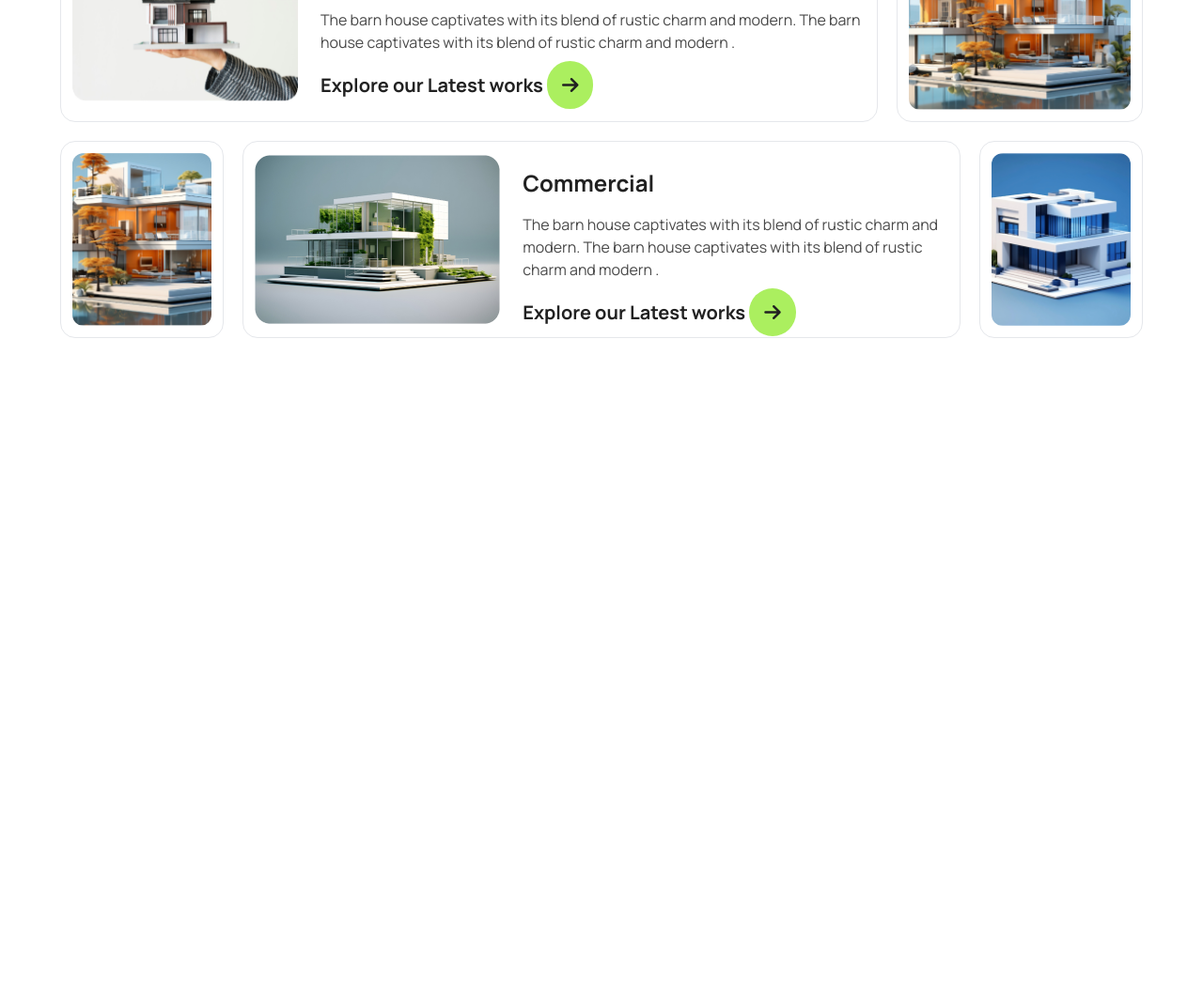
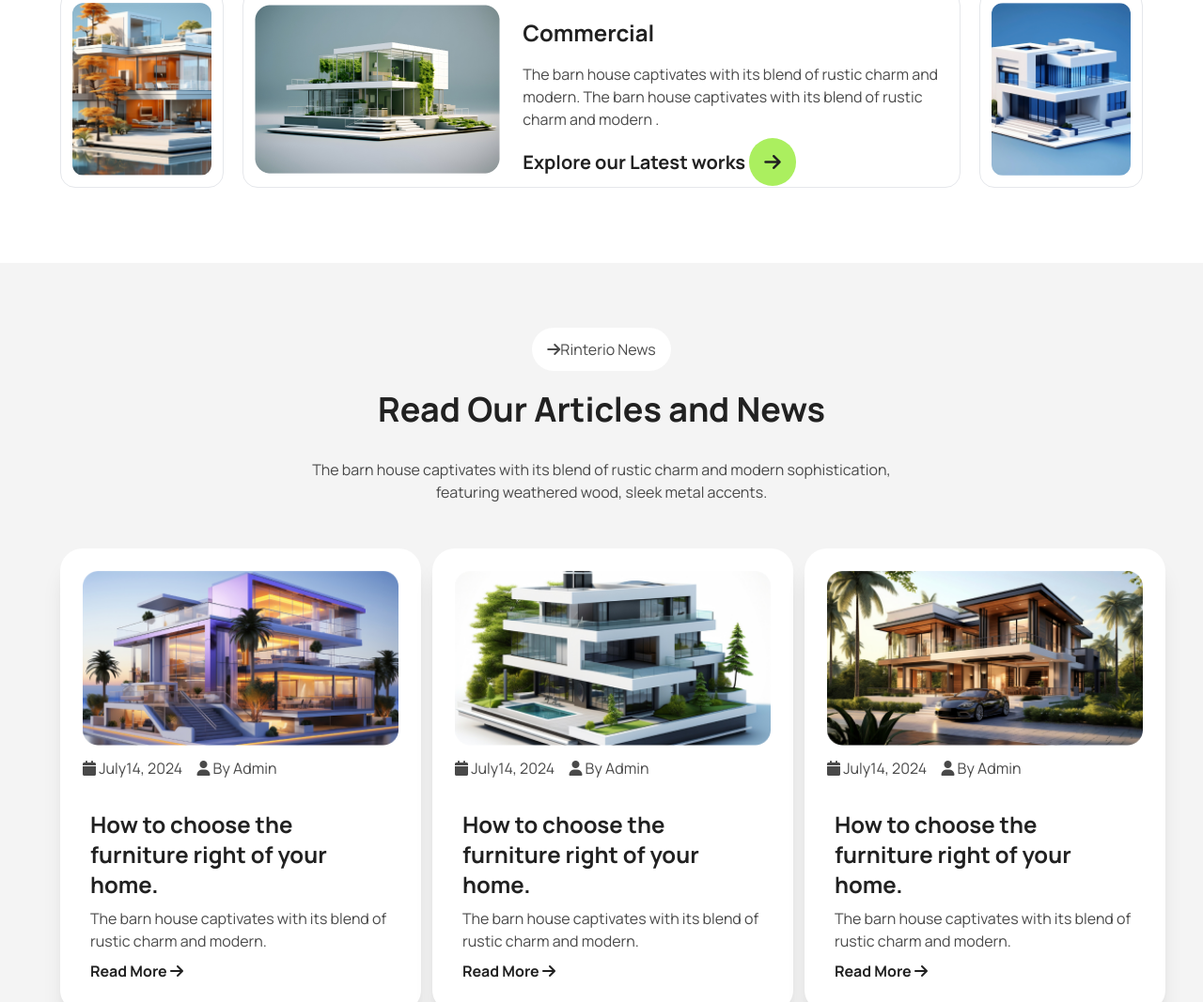
Before and after one commit to bishalsaha-official/Rinterio-Website, a plain HTML site: page index.html in a window 1280 px wide. Shown: the part 3006-4073 px from the top of the page at 94% size. Before the commit the page ends 3446 px from the top, so only its background shows below. Drawn offline with nearby package versions, Linux system fonts and the light colour scheme.

Commit message:
Read Our Articles and News Section

```diff
--- a/index.html
+++ b/index.html
@@ -125,7 +125,7 @@
         </section>
 
         <!-- Count Section -->
-        <section class="max-w-6xl mx-auto my-20 py-16 px-10 bg-white flex justify-between rounded-2xl">
+        <section class="max-w-6xl mx-auto py-16 px-10 bg-white flex justify-between rounded-2xl">
             <div class="text-center">
                 <i class="fa-solid fa-message text-4xl"></i>
                 <h3 class="text-title_secondary text-4xl font-bold my-4">235+</h3>
@@ -225,7 +225,70 @@
                     </div>
                  </div>
             </div>
+        </section>
 
+        <!-- Read Our Articles and News Section -->
+        <section class="max-w-6xl mx-auto py-20">
+            <!-- Articles Header Part -->
+            <div class="text-center">
+                <a class="text-title_secondary px-4 py-3 rounded-full bg-white" href=""><i class="fa-solid fa-arrow-right"></i>Rinterio News</a>
+                <h2 class="text-title_primary font-bold text-4xl my-8">Read Our Articles and News</h2>
+                <p class="text-description max-w-2xl mx-auto">The barn house captivates with its blend of rustic charm and modern sophistication, featuring weathered wood, sleek metal accents.</p>
+            </div>
+            <!-- Articles Content -->
+            <div class="grid grid-cols-3 gap-9 mt-12">
+                <!-- Card 1 -->
+                <div class="rounded-3xl bg-white w-96 shadow-xl">
+                    <figure class="px-6 pt-6 flex flex-col items-start">
+                      <img class="mb-3 w-full" src="images/article1.png" />
+                      <figcaption>
+                        <span class="mr-3 text-description"><i class="fa-solid fa-calendar"></i> July14, 2024</span>
+                        <span class="text-description"><i class="fa-solid fa-user"></i> By Admin</span>
+                    </figcaption>
+                    </figure>
+                    <div class="card-body">
+                      <h2 class="text-title_primary text-2xl font-bold">How to choose the furniture right  of your home.</h2>
+                      <p class="text-description">The barn house captivates with its blend of rustic charm and modern. </p>
+                      <div class="card-actions">
+                        <a class="text-title_primary font-bold" href="">Read More <i class="fa-solid fa-arrow-right"></i></a>
+                      </div>
+                    </div>
+                  </div>
+                <!-- Card 2 -->
+                <div class="rounded-3xl bg-white w-96 shadow-xl">
+                    <figure class="px-6 pt-6 flex flex-col items-start">
+                      <img class="mb-3 w-full" src="images/article2.png" />
+                      <figcaption>
+                        <span class="mr-3 text-description"><i class="fa-solid fa-calendar"></i> July14, 2024</span>
+                        <span class="text-description"><i class="fa-solid fa-user"></i> By Admin</span>
+                    </figcaption>
+                    </figure>
+                    <div class="card-body">
+                      <h2 class="text-title_primary text-2xl font-bold">How to choose the furniture right  of your home.</h2>
+                      <p class="text-description">The barn house captivates with its blend of rustic charm and modern. </p>
+                      <div class="card-actions">
+                        <a class="text-title_primary font-bold" href="">Read More <i class="fa-solid fa-arrow-right"></i></a>
+                      </div>
+                    </div>
+                  </div>
+                <!-- Card 3 -->
+                <div class="rounded-3xl bg-white w-96 shadow-xl">
+                    <figure class="px-6 pt-6 flex flex-col items-start">
+                      <img class="mb-3 w-full" src="images/article3.png" />
+                      <figcaption>
+                        <span class="mr-3 text-description"><i class="fa-solid fa-calendar"></i> July14, 2024</span>
+                        <span class="text-description"><i class="fa-solid fa-user"></i> By Admin</span>
+                    </figcaption>
+                    </figure>
+                    <div class="card-body">
+                      <h2 class="text-title_primary text-2xl font-bold">How to choose the furniture right  of your home.</h2>
+                      <p class="text-description">The barn house captivates with its blend of rustic charm and modern. </p>
+                      <div class="card-actions">
+                        <a class="text-title_primary font-bold" href="">Read More <i class="fa-solid fa-arrow-right"></i></a>
+                      </div>
+                    </div>
+                  </div>
+            </div>
         </section>
     </main>
 
```
